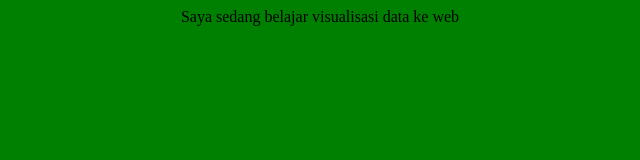
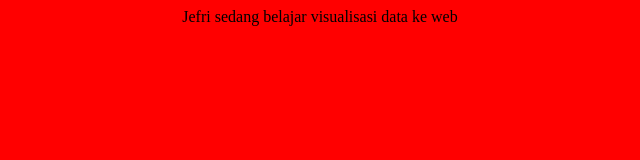
Before and after one commit to Mohjefrigautaman/Mohjefrigautama.github.io, a plain HTML site: page index.html in a window 1280 px wide. Shown: the whole page, without its empty margins (320-960 px from the left). Drawn offline with Linux system fonts and the light colour scheme.

Commit message:
Update index.html

```diff
--- a/index.html
+++ b/index.html
@@ -2,7 +2,7 @@
 <head>
 <title>belajar visualisasi data</title>
 </head>
-<body bgcolor="green">
-<center>Saya sedang belajar visualisasi data ke web</center>
+<body bgcolor="red">
+<center>Jefri sedang belajar visualisasi data ke web</center>
 </body>
 </html>
```
